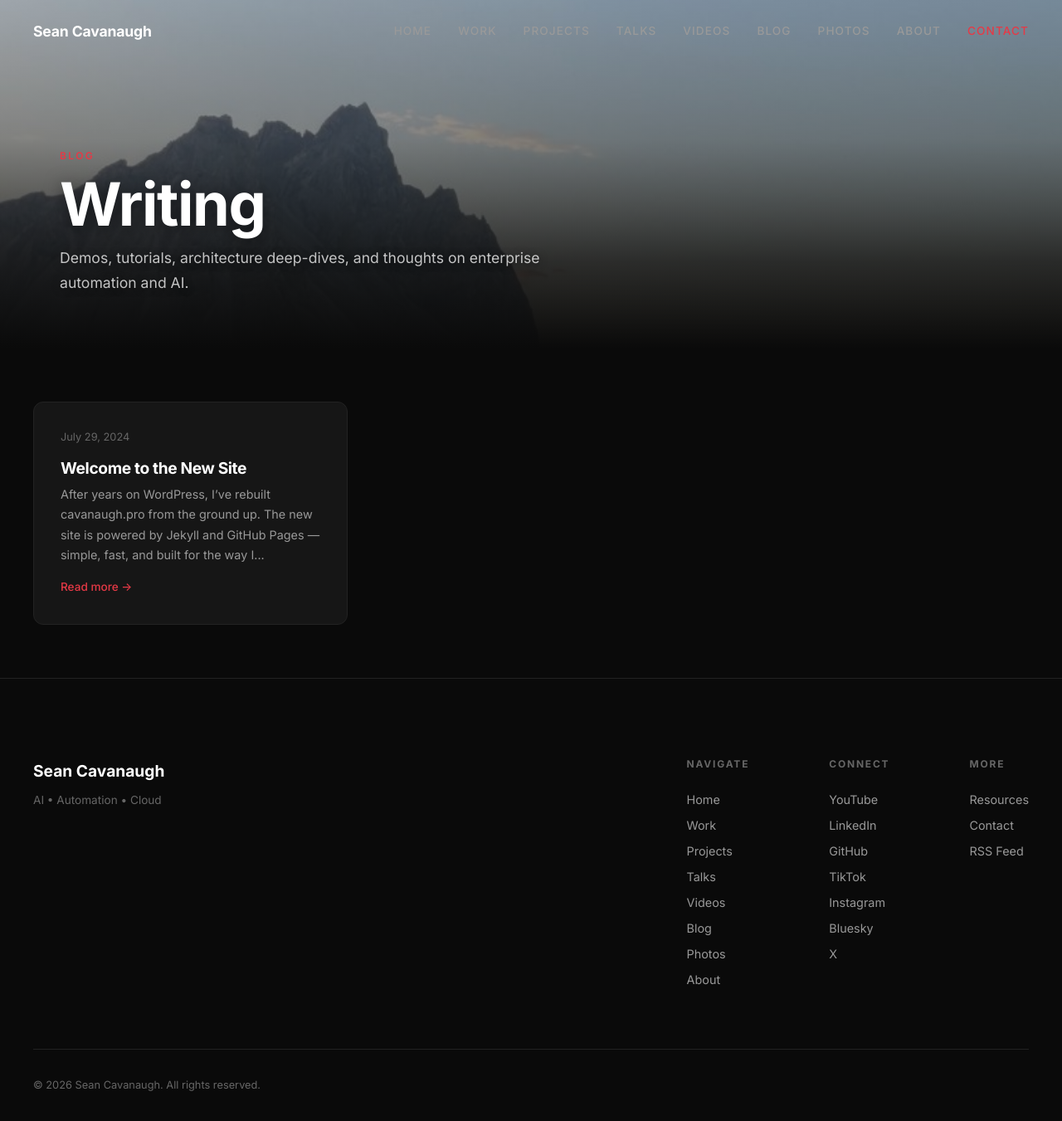
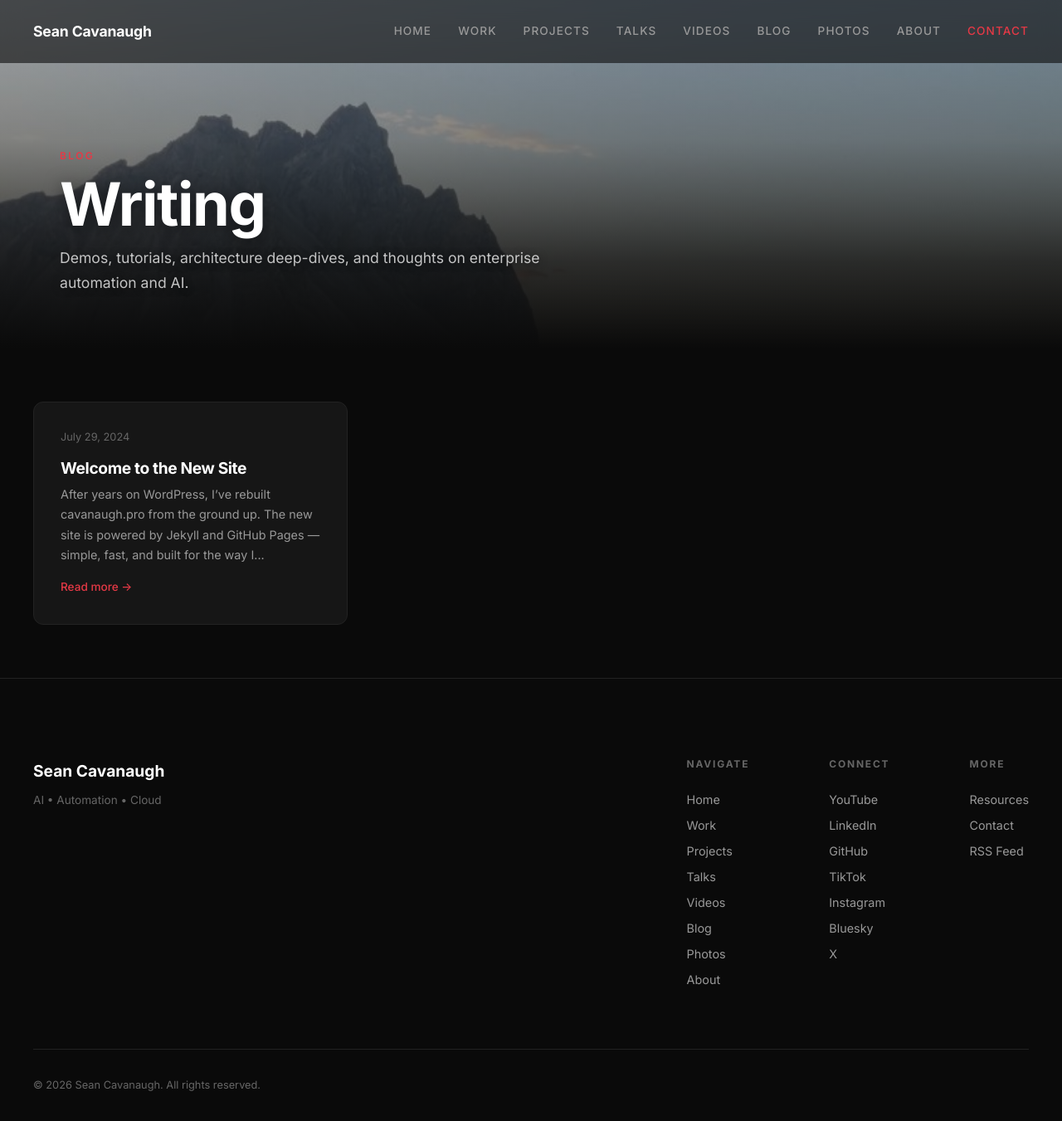
Before and after one commit to IPvSean/cavanaugh.pro, a Jekyll site: the page built from pages/blog.html, in a window 1280 px wide and 1351 px high. Shown: the whole window at 83% size. Built offline with Jekyll 4.4.1, drawn with Linux system fonts in a browser that asks for light colours.

Commit message:
Add semi-transparent background to header by default
Header now always has a dark translucent backdrop with blur,
ensuring nav links remain readable over hero banner photos.

Co-authored-by: Cursor <cursoragent@cursor.com>

```diff
--- a/assets/css/main.css
+++ b/assets/css/main.css
@@ -114,6 +114,9 @@ p {
   right: 0;
   z-index: 1000;
   padding: var(--space-lg) var(--space-xl);
+  background-color: rgba(10, 10, 10, 0.6);
+  backdrop-filter: blur(12px);
+  -webkit-backdrop-filter: blur(12px);
   transition: background-color var(--transition-base), backdrop-filter var(--transition-base);
 }
 
```
